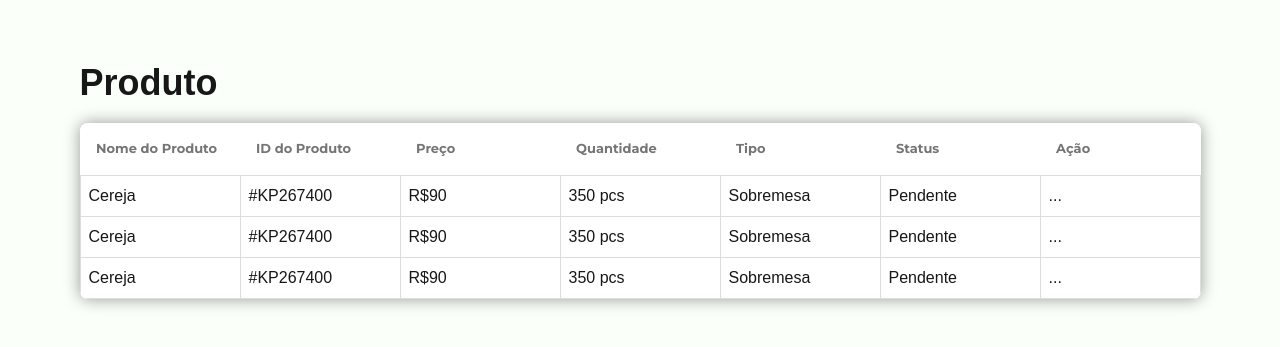
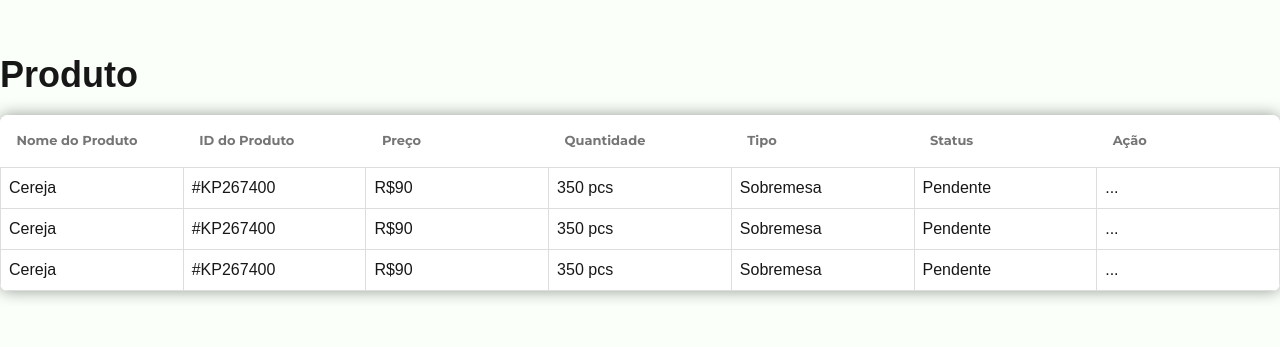
Before and after one commit to williamalonso/ordenacao-tabela, a Next.js app: page / in a window 1280 px wide. Shown: the part 219-566 px from the top of the page. Built offline with nearby package versions, Linux system fonts and the light colour scheme.

Commit message:
:zap: updating css

```diff
--- a/src/components/Table/TableBase.tsx
+++ b/src/components/Table/TableBase.tsx
@@ -8,7 +8,7 @@ interface TableProps {
 
 const TableBase: React.FC<TableProps> = ({ headers, data }) => {
   return (
-    <div className='shadow-[0px_0px_16px_0px_rgba(0,0,0,0.40)] overflow-x-auto max-w-full rounded-lg'>
+    <div className='shadow-[0px_0px_16px_0px_rgba(0,0,0,0.40)] overflow-x-auto rounded-lg mx-auto'>
       <table className="table-auto w-full border-collapse bg-[#FFFFFF]">
         <thead>
           <tr className='text-[13px] font-montserrat'>
--- a/src/components/Table/TableComponent.tsx
+++ b/src/components/Table/TableComponent.tsx
@@ -13,9 +13,11 @@ const TableComponent: React.FC = () => {
   ];
 
   return (
-    <div>
-      <h2 className='font-bold text-4xl mb-5'>Produto</h2>
-      <TableBase headers={headers} data={data} />
+    <div className='overflow-x-auto w-full'>
+      <div className='mx-auto max-w-screen-xl mb-4'>
+        <h2 className='font-bold text-4xl mb-5'>Produto</h2>
+        <TableBase headers={headers} data={data} />
+      </div>
     </div>
   );
 };
```
